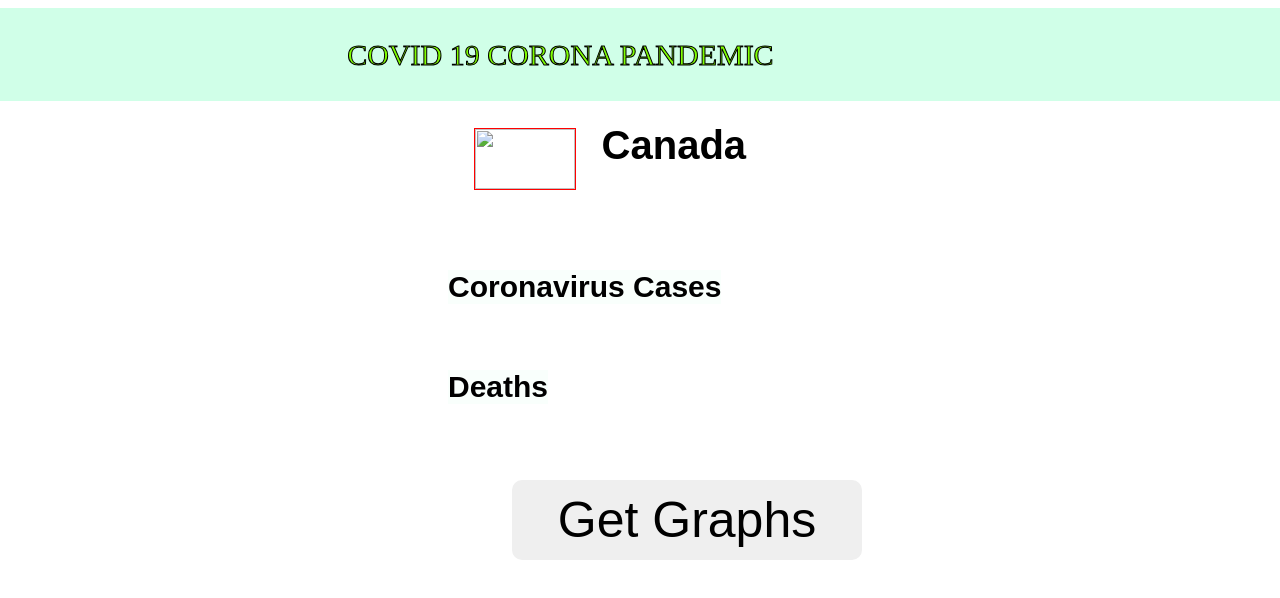
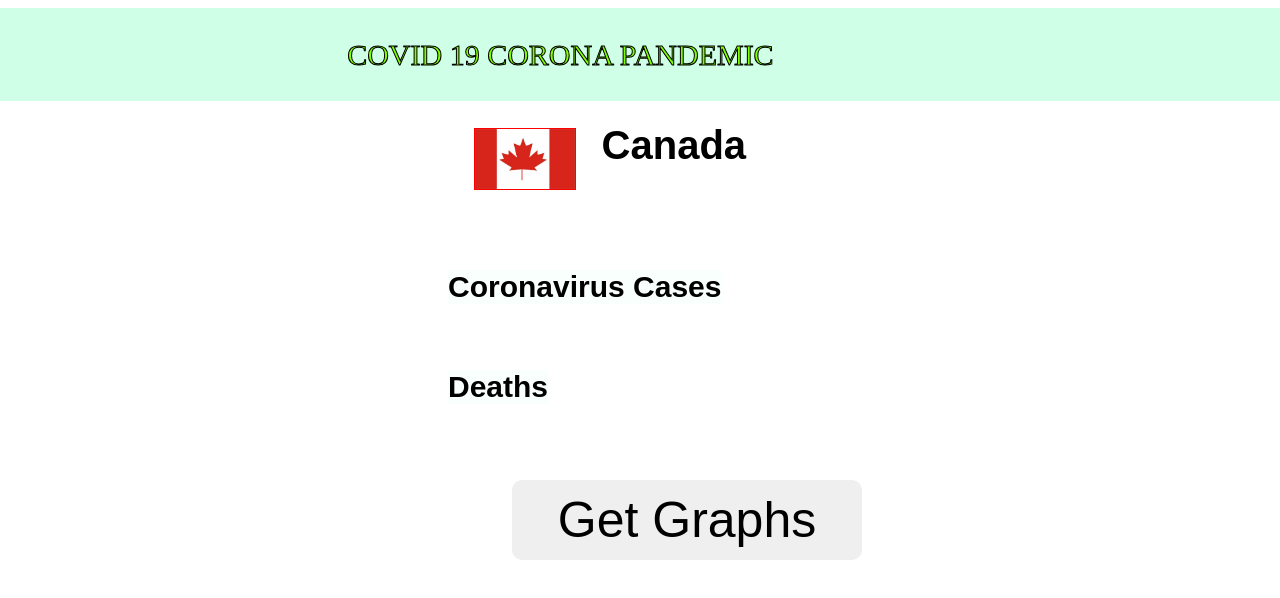
Before and after one commit to Lakshmanshankar/corona-data, a plain HTML site: page index.html in a window 1280 px wide. Shown: the top 598 px of the page. Drawn offline with Linux system fonts and the light colour scheme; no server answers; a script that the page names is missing.

Commit message:
Update index.html

```diff
--- a/index.html
+++ b/index.html
@@ -17,7 +17,7 @@
         <blockquote>COVID 19 CORONA PANDEMIC</blockquote>
     </div>
     <div class="head">
-        <img src="./images/logo.png" />
+        <img src="./logo.png" />
         <h2>Canada</h2>
     </div>
     <div class="totalcases">
```
